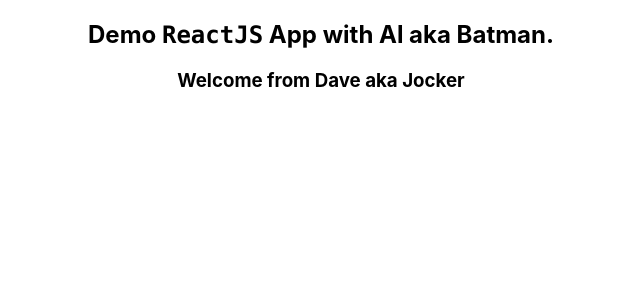
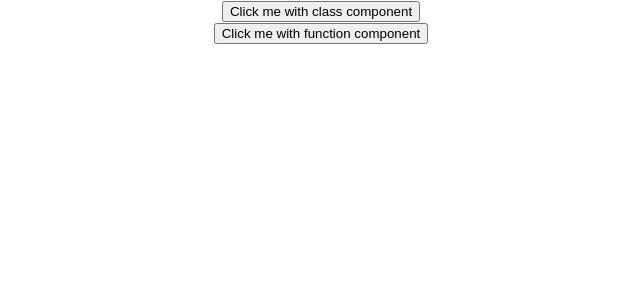
Before and after one commit to frizio/demo-react-app, a React (Create React App) app: page / in a window 1280 px wide. Shown: the top 300 px of the page, without its empty margins (319-959 px from the left). Built offline with nearby package versions, Linux system fonts and the light colour scheme.

Commit message:
Event handling with function and class component

```diff
--- a/src/App.js
+++ b/src/App.js
@@ -5,16 +5,20 @@
 import Hello from './components/Hello';
 import Message from './components/Message';
 import Counter from './components/Counter';
+import FunctionClick from './components/FunctionClick';
+import ClassClick from './components/ClassClick';
 
 class App extends Component {
   render() {
     return (
       <div className="App">
-        <Greet name='Al' heroName='Batman'/>
+        <ClassClick/>
+        <FunctionClick/>
+        {/* <Greet name='Al' heroName='Batman'/> */}
         {/* <Counter/> */}
         {/* <Message/> */}
         {/* <Hello/> */}
-        <Welcome name='Dave' heroName='Jocker'/>
+        {/* <Welcome name='Dave' heroName='Jocker'/> */}
         {/*
         <Welcome name='Ed' heroName='Two Face'/>
         <Welcome name='Fran' heroName='Catwoman'e/>
--- /dev/null
+++ b/src/components/ClassClick.js
@@ -0,0 +1,18 @@
+import React, { Component } from 'react'
+
+class ClassClick extends Component {
+
+  clickHandler() {
+    console.log('Click event handled by class component');
+  }
+
+  render() {
+    return (
+      <div>
+        <button onClick={this.clickHandler}>Click me with class component</button>
+      </div>
+    )
+  }
+}
+
+export default ClassClick
--- /dev/null
+++ b/src/components/FunctionClick.js
@@ -0,0 +1,17 @@
+import React from 'react'
+
+function FunctionClick() {
+
+  function clickHandler() {
+    console.log('Click event handled by function component');
+  }
+
+  return (
+    <div>
+      <button onClick={clickHandler}>Click me with function component</button>
+    </div>
+  )
+
+}
+
+export default FunctionClick
```
